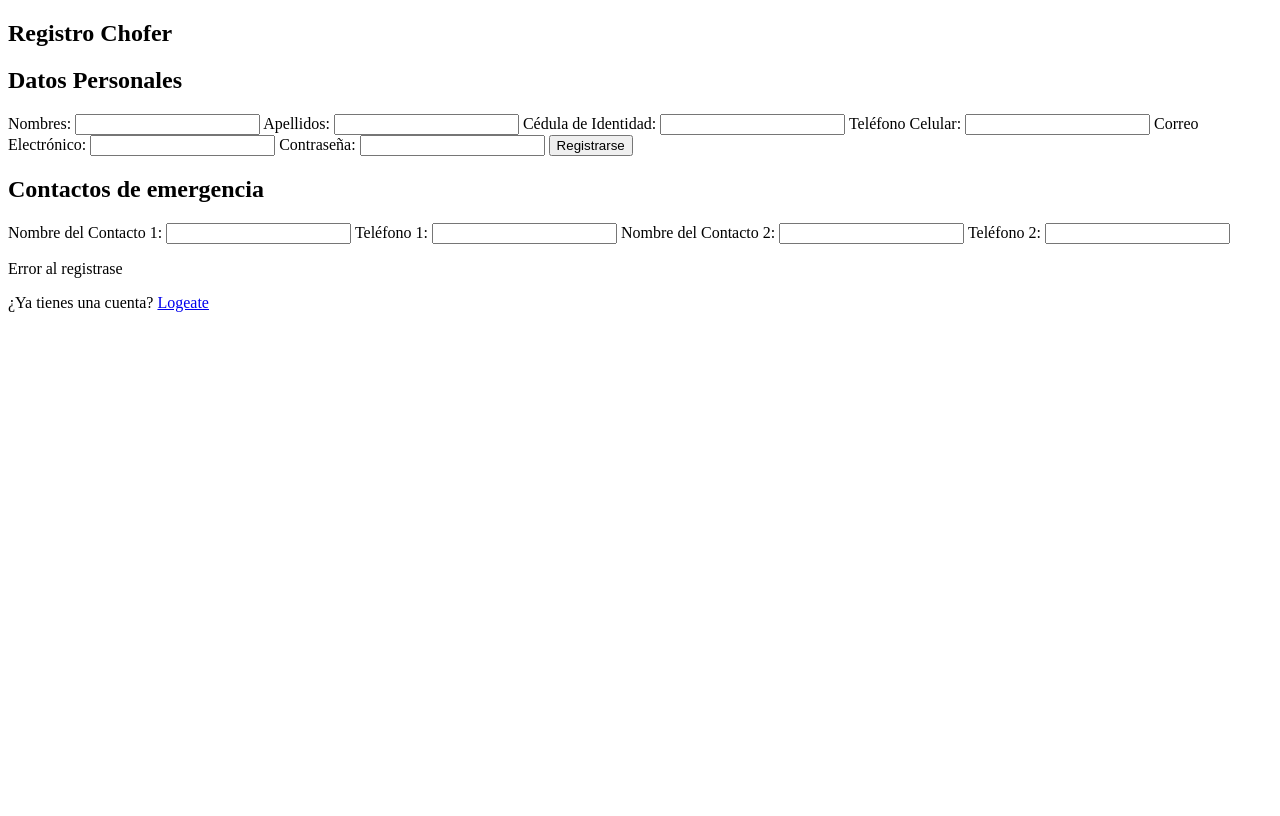
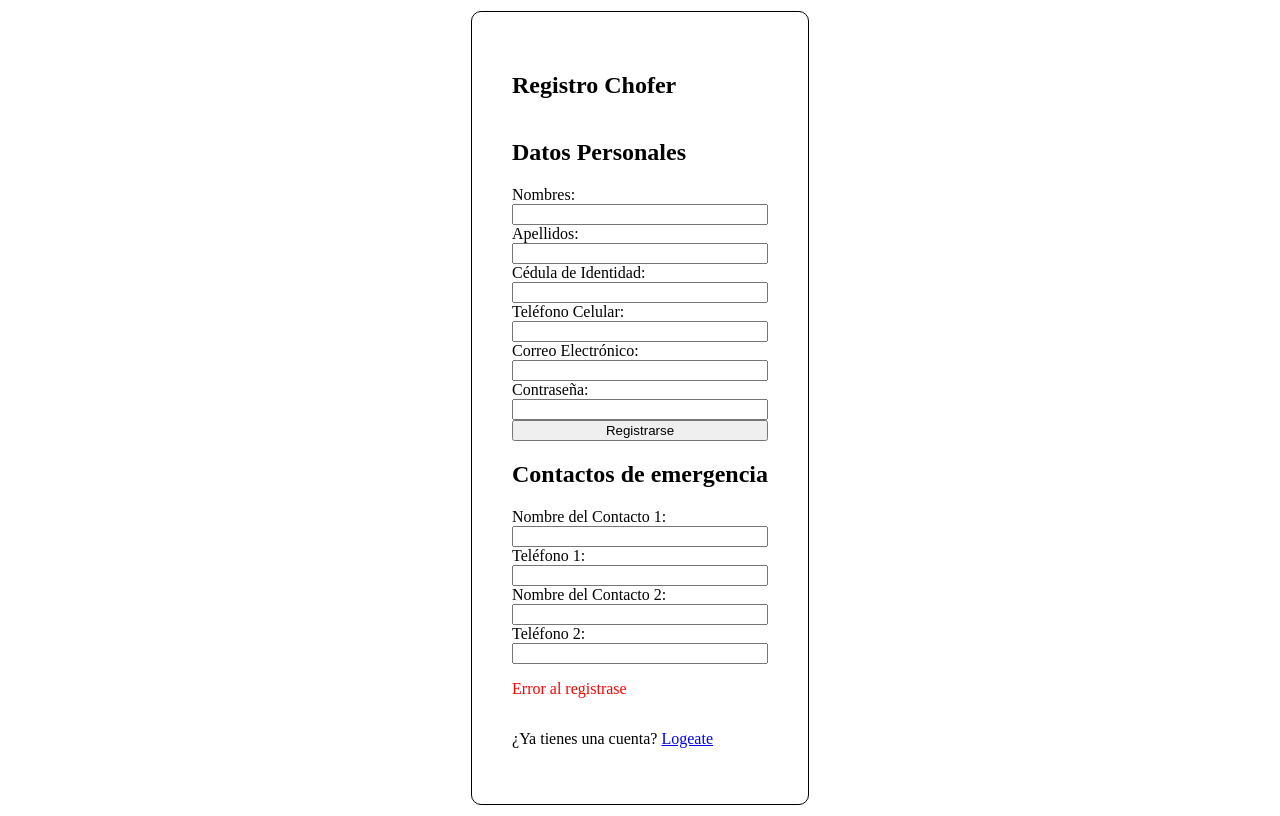
Before and after one commit to ricardo004g/Decarreritas, a website: page app/pages/register/register-chofer.html in a window 1280 px wide. Drawn offline with Linux system fonts and the light colour scheme; files that its build step writes are made by us from their sources.

Commit message:
Disable DB connection; fix CSS links and form IDs
Comment out the MySQL connection block in app/app.js to temporarily disable the DB connection. Fix static stylesheet references across pages (add link in login-chofer.html; change incorrect /styleTemp.js and relative paths to ../styleTemp.css). Rename duplicate form id 'form' to 'login-form' in register-chofer.html and register-cliente.html to avoid ID conflicts.

```diff
--- a/app/app.js
+++ b/app/app.js
@@ -14,7 +14,7 @@ app.set("port", process.env.PORT || 3000);
 app.listen(app.get('port'), ()=> {
     console.log("http://localhost:3000");
 });
-
+/*
 app.use(myConnection(mysql, {
     host: 'localhost',
     user: 'root',
@@ -22,7 +22,7 @@ app.use(myConnection(mysql, {
     port:3306,
     database: 'crudnodemysql'
 }, 'single'));
-
+*/
 app.use(express.urlencoded({extended: false}));
 
 //static files
--- a/app/pages/register/register-chofer.html
+++ b/app/pages/register/register-chofer.html
@@ -5,14 +5,15 @@
     <meta name="viewport" content="width=device-width, initial-scale=1.0">
     <title>Document</title>
 
-    <link rel="stylesheet" href="/styleTemp.js">
+    <link rel="stylesheet" href="../styleTemp.css">
 
 </head>
 <body>
     <div class="container-main">
         <h2 class="tittle">Registro Chofer</h2>
         <h2 class="tittle">Datos Personales</h2>
-        <form action="" id="form">
+
+        <form action="" id="login-form">
             <label for="nombres">Nombres:</label>
             <input type="text" id="nombres" name="nombres" required>
 
```
Also changed, not shown: app/pages/login/login-chofer.html (+1 -0 lines), app/pages/register/register-cliente.html (+2 -2 lines).
